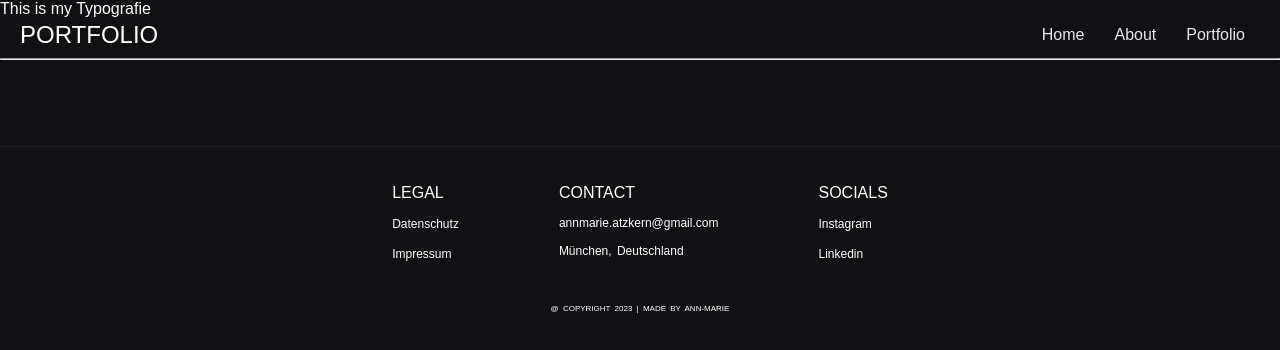
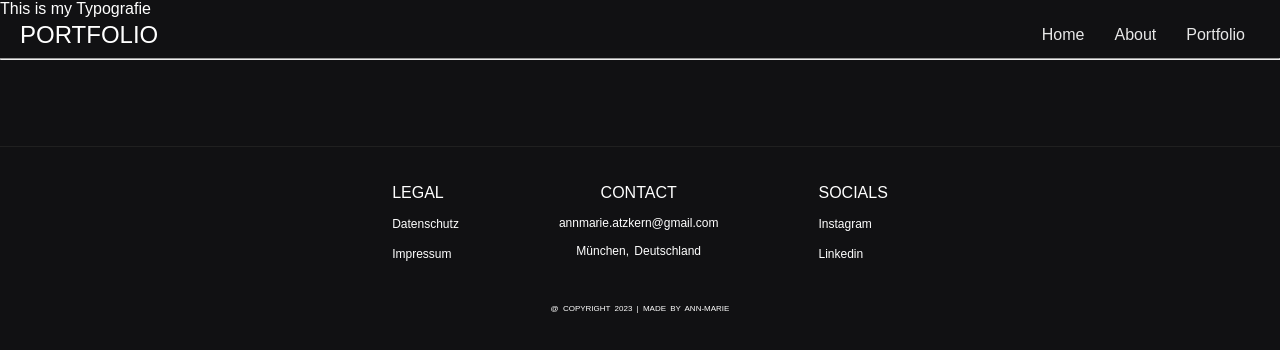
Before and after one commit to Ann-Atz/AnnAtzkWebsite, a React (Create React App) app: page /Typografie in a window 1280 px wide. Shown: the top 350 px of the page. Built offline with nearby package versions, Linux system fonts and the light colour scheme; a web font is replaced by a local one.

Commit message:
Footer Fixed

```diff
--- a/src/components/Footer.css
+++ b/src/components/Footer.css
@@ -41,6 +41,17 @@ footerspan {
 }
 
 /* Bottom */
+.Footer-Mid {
+    text-align: center;
+    color: white;
+    margin-top: 2%;
+    display: flex;
+    flex-direction: column;
+    color: white;
+    font-size: 12px;
+    text-decoration: none;
+    word-spacing: 2px;
+}
 
 .Footer-Bottom {
     text-align: center;
--- a/src/components/Footer.js
+++ b/src/components/Footer.js
@@ -14,7 +14,7 @@ function Footer() {
                         <p><a href="https://www.privacypolicies.com/generic/" title="policy" target="_blank" className="w3-hover-text-green" rel="noreferrer">Impressum</a></p>
                     </div>
                 </div>
-                <div className="Footer-Top">
+                <div className="Footer-Mid">
                     <div className="Footer_Thick">
                         <p>Contact</p></div>
                     <div className="Footer_Thin">
--- a/src/components/pages/Home.css
+++ b/src/components/pages/Home.css
@@ -48,11 +48,12 @@
 
 .project-text,
 t3 {
-  font-size: 0.7rem;
+  font-size: 1rem;
   /* hyphens: auto; */
   text-align: left;
   display: flex;
   flex-direction: column;
+  opacity: 95%;
 }
 
 .project {
@@ -69,6 +70,7 @@ t1 {
   font-size: 1.5rem;
   font-weight: 800;
   margin-bottom: 4px;
+  opacity: 95%;
 }
 
 t2 {
@@ -79,7 +81,7 @@ t2 {
 }
 
 t3 {
-  margin-bottom: 16px;
+  margin-bottom: 1rem;
 }
 
 t4 {
@@ -236,6 +238,7 @@ t4 {
     display: grid;
     place-items: center;
     text-align: center;
+    opacity: 90%;
 }
 .skills_head h2{
     font-size: 30px;
```
